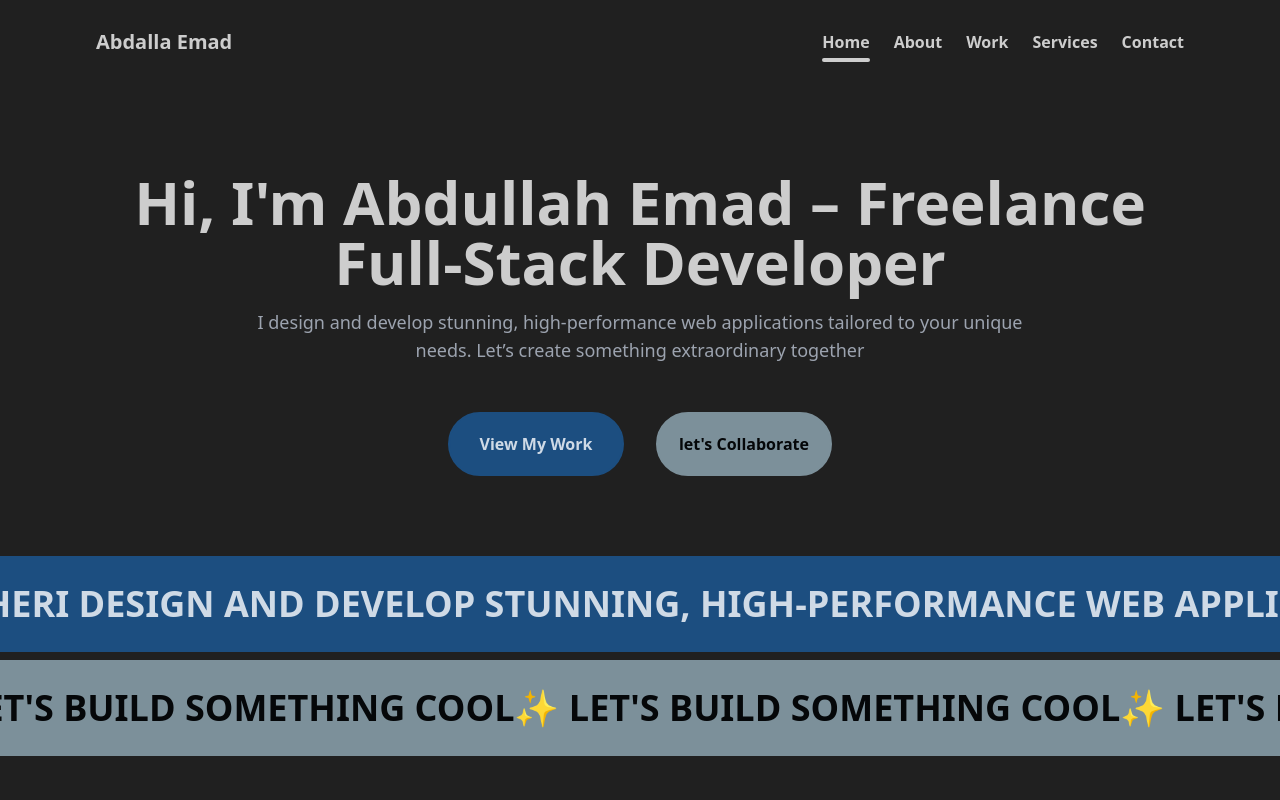
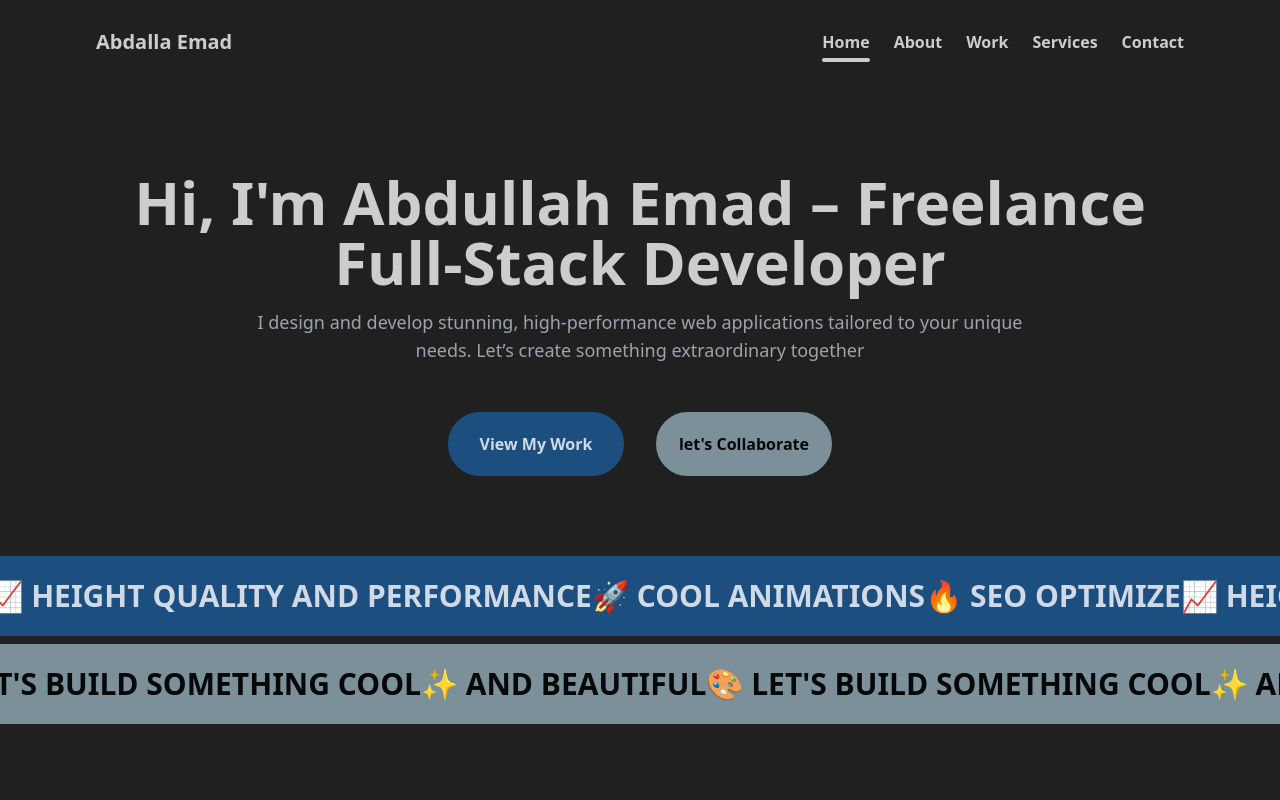
Before and after one commit to abdallemad/my-protofolio, a Next.js app: page / in a window 1280 px wide. Shown: the top 800 px of the page. Built offline with nearby package versions, Linux system fonts and the light colour scheme.

Commit message:
update scroll

```diff
--- a/src/components/landing/hero-secontion.tsx
+++ b/src/components/landing/hero-secontion.tsx
@@ -40,7 +40,7 @@ function HeroSection() {
           { duration: 0.6, type: "spring" }
         );
       } catch (error) {
-        throw new Error('there is one class messing up');
+        throw new Error("there is one class messing up");
       }
     };
     try {
@@ -98,22 +98,22 @@ function HeroSection() {
 
       <motion.div
         style={{ scaleY: 0, y: 100, rotateX: 90, translateZ: 100 }}
-        className="w-screen h-10 sm:h-14  lg:h-20 xl:h-24 bg-primary text-primary-content mb-2 marque-1 flex items-center text-2xl font-bold z-[999] select-none"
+        className="w-screen h-10 sm:h-14 md:h-16  lg:h-20 xl:h-22 bg-primary text-primary-content mb-2 marque-1 flex items-center text-2xl font-bold z-[999] select-none"
       >
         <VelocityScroll
           default_velocity={0.3}
-          className=" text-sm sm:text-xl lg:text-2xl xl:text-4xl uppercase"
-          text="I design and develop stunning, high-performance web applications tailored to your unique needs. Let’s create something extraordinary together"
+          className=" text-sm sm:text-xl lg:text-2xl xl:text-3xl uppercase"
+          text="height quality and performance🚀 cool animations🔥 SEO optimize📈 "
         />
       </motion.div>
       <motion.div
         style={{ scaleY: 0, y: 100, rotateX: 90, translateZ: 100 }}
-        className="w-screen h-10 sm:h-14  lg:h-20 xl:h-24 bg-secondary text-secondary-content mb-2 marque-2 flex items-center text-2xl font-bold z-[999] select-none"
+        className="w-screen h-10 sm:h-14 md:h-16  lg:h-20 xl:h-22 bg-secondary text-secondary-content mb-2 marque-2 flex items-center text-2xl font-bold z-[999] select-none"
       >
         <VelocityScroll
           default_velocity={-0.6}
-          text="Let's build something cool✨  "
-          className=" text-sm sm:text-xl lg:text-2xl xl:text-4xl uppercase"
+          text="Let's build something cool✨ and beautiful🎨  "
+          className=" text-sm sm:text-xl lg:text-2xl xl:text-3xl uppercase"
         />
       </motion.div>
     </section>
```
